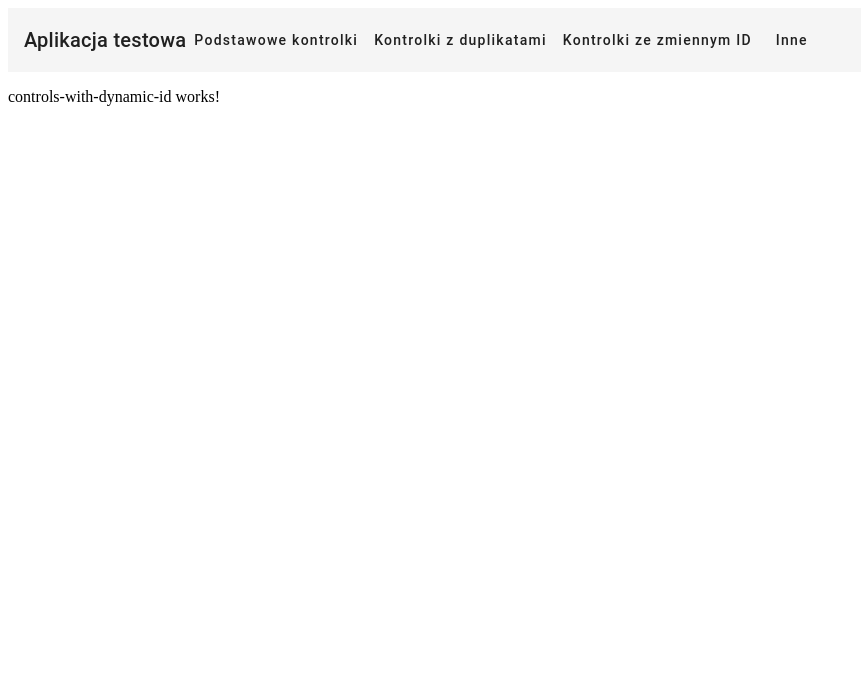
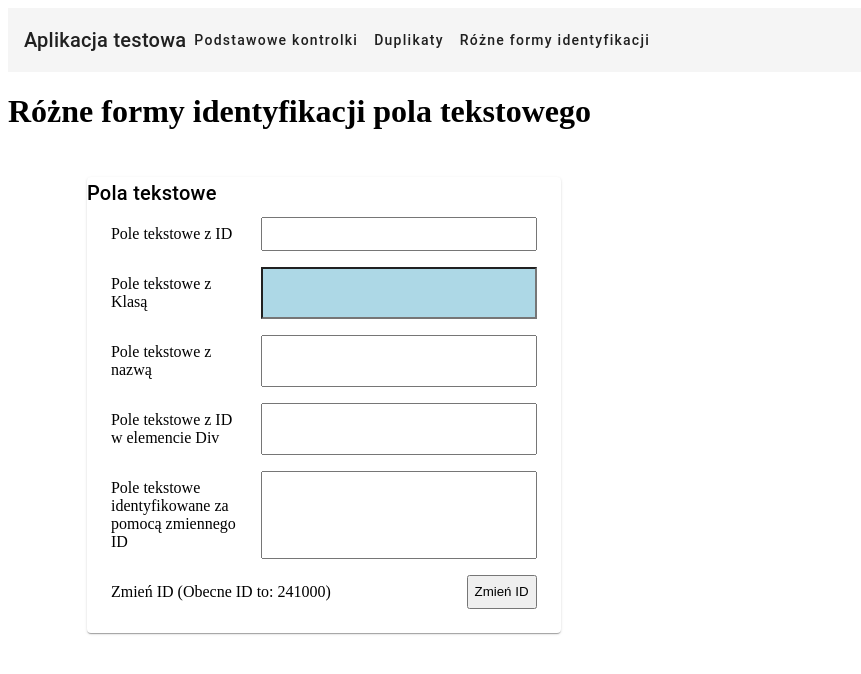
Before and after one commit to WilkWolf/aplikacjaTestowa, an Angular app: page /controlsWIthDynamicID in a window 1280 px wide. Shown: the top 674 px of the page, without its empty margins (0-861 px from the left). Built offline with nearby package versions, Linux system fonts and the light colour scheme.

Commit message:
Renamed files, added new page

```diff
--- a/package.json
+++ b/package.json
@@ -30,6 +30,7 @@
     "@angular/cli": "~16.2.0",
     "@angular/compiler-cli": "^16.2.0",
     "@types/jasmine": "~4.3.0",
+    "@types/uuid": "^9.0.4",
     "jasmine-core": "~4.6.0",
     "karma": "~6.4.0",
     "karma-chrome-launcher": "~3.2.0",
--- a/src/app/app.component.html
+++ b/src/app/app.component.html
@@ -1,9 +1,8 @@
 <mat-toolbar>
   <span>Aplikacja testowa</span>
   <button mat-button routerLink="/standardControls">Podstawowe kontrolki</button>
-  <button mat-button routerLink="/duplicatedControls">Kontrolki z duplikatami</button>
-  <button mat-button routerLink="/controlsWIthDynamicID">Kontrolki ze zmiennym ID</button>
-  <button mat-button routerLink="/controlsWIthDynamicID">Inne</button>
+  <button mat-button routerLink="/duplicatedControls">Duplikaty</button>
+  <button mat-button routerLink="/controlsWIthDynamicID">Różne formy identyfikacji</button>
 </mat-toolbar>
 
 <div class="container">
--- a/src/app/app.module.ts
+++ b/src/app/app.module.ts
@@ -4,7 +4,6 @@ import { BrowserModule } from '@angular/platform-browser';
 import { AppRoutingModule } from './app-routing.module';
 import { AppComponent } from './app.component';
 import { StandardControlsComponent } from './standard-controls/standard-controls.component';
-import { ControlsDisabledComponent } from './controls-disabled/controls-disabled.component';
 import { DuplicatedControlsComponent } from './duplicated-controls/duplicated-controls.component';
 import { ControlsWithDynamicIDComponent } from './controls-with-dynamic-id/controls-with-dynamic-id.component';
 import { RouterModule } from '@angular/router';
@@ -15,7 +14,6 @@ import { BrowserAnimationsModule } from '@angular/platform-browser/animations';
   declarations: [
     AppComponent,
     StandardControlsComponent,
-    ControlsDisabledComponent,
     DuplicatedControlsComponent,
     ControlsWithDynamicIDComponent
   ],
@@ -24,10 +22,11 @@ import { BrowserAnimationsModule } from '@angular/platform-browser/animations';
     AppRoutingModule,
     BrowserAnimationsModule,
     RouterModule.forRoot([
-      { path: 'controlsDisabled', component: ControlsDisabledComponent },
       { path: 'standardControls', component: StandardControlsComponent },
       { path: 'duplicatedControls', component: DuplicatedControlsComponent },
       { path: 'controlsWIthDynamicID', component: ControlsWithDynamicIDComponent },
+      { path: '', redirectTo: 'standardControls', pathMatch: 'full' },
+      { path: '**', redirectTo: 'standardControls', pathMatch: 'full' },
     ]),
     MaterialModule,
   ],
--- a/src/app/controls-disabled/controls-disabled.component.html
+++ /dev/null
@@ -1 +0,0 @@
-<p>controls-disabled works!</p>
--- a/src/app/controls-with-dynamic-id/controls-with-dynamic-id.component.css
+++ b/src/app/controls-with-dynamic-id/controls-with-dynamic-id.component.css
@@ -0,0 +1,37 @@
+.poleTekstoweZKlasa{
+    background-color: lightblue;
+}
+
+@import "../../styles.css";
+
+mat-card{
+    width: 75%;
+    /* height: fit-content; */
+}
+
+.form-row {
+    display: flex;
+    justify-content: flex-end;
+    padding: .5em;
+  }
+  .form-row > label {
+    padding: .5em 1em .5em 0;
+    flex: 1;
+  }
+  .form-row > input {
+    flex: 2;
+  }
+
+
+mat-grid-list{
+    padding-bottom: 0% !important;
+}
+
+mat-grid-tile{
+    padding-top: 40% !important;
+}
+
+.imageButton{
+height: 50px;
+width: 50px;
+}
--- a/src/app/controls-with-dynamic-id/controls-with-dynamic-id.component.html
+++ b/src/app/controls-with-dynamic-id/controls-with-dynamic-id.component.html
@@ -1 +1,35 @@
-<p>controls-with-dynamic-id works!</p>
+<h1>Różne formy identyfikacji pola tekstowego</h1>
+<mat-grid-list cols="2">
+    <mat-grid-tile>
+        <mat-card>
+            <mat-card-title>Pola tekstowe</mat-card-title>
+            <mat-card-content>
+                <div class="form-row">
+                    <label>Pole tekstowe z ID</label>
+                    <input type="text" id="poleTekstoweZID" />
+                </div>
+                <div class="form-row">
+                    <label>Pole tekstowe z Klasą</label>
+                    <input type="text" class="poleTekstoweZKlasa" />
+                </div>
+                <div class="form-row">
+                    <label>Pole tekstowe z nazwą</label>
+                    <input type="text" name="poleTekstoweZNazwa" />
+                </div>
+                <div class="form-row" id="divID">
+                    <label>Pole tekstowe z ID w elemencie Div</label>
+                    <input type="text" />
+                </div>
+                <div class="form-row">
+                    <label>Pole tekstowe identyfikowane za pomocą zmiennego ID</label>
+                    <input type="text" [id]="zmienneID" />
+                </div>
+                <div class="form-row">
+                    <label>Zmień ID (Obecne ID to: {{zmienneID}})</label>
+                    <button (click)="changeId()">Zmień ID</button>
+                </div>
+            </mat-card-content>
+        </mat-card>
+    </mat-grid-tile>
+
+</mat-grid-list>
--- a/src/app/controls-with-dynamic-id/controls-with-dynamic-id.component.ts
+++ b/src/app/controls-with-dynamic-id/controls-with-dynamic-id.component.ts
@@ -1,4 +1,5 @@
 import { Component } from '@angular/core';
+
 
 @Component({
   selector: 'app-controls-with-dynamic-id',
@@ -6,5 +7,17 @@ import { Component } from '@angular/core';
   styleUrls: ['./controls-with-dynamic-id.component.css']
 })
 export class ControlsWithDynamicIDComponent {
+  public zmienneID: number = 0;
+
+  constructor() {
+    this.zmienneID = Math.floor(Math.random() * 1000000);
+  }
+
+  changeId() {
+    var currentID = this.zmienneID;
+    while (currentID == this.zmienneID) {
+      this.zmienneID = Math.floor(Math.random() * 1000000);
+    }
+  }
 
 }
```
Also changed, not shown: src/app/controls-disabled/controls-disabled.component.ts (deleted, +0 -10 lines), src/app/controls-disabled/controls-disabled.component.css (deleted), 2 other files (tests, documents, lock files or other folders).
